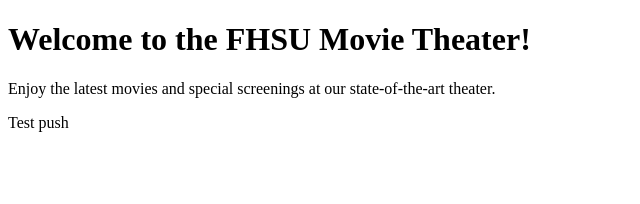
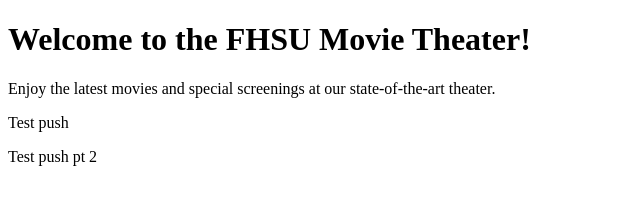
Before and after one commit to SrgtKillerSpark/fhsumovietheaterwebsite, a plain HTML site: page index.html in a window 1280 px wide. Shown: the whole page, without its empty margins (0-640 px from the left). Drawn offline with Linux system fonts and the light colour scheme.

Commit message:
testing git

```diff
--- a/index.html
+++ b/index.html
@@ -9,5 +9,6 @@
     <h1>Welcome to the FHSU Movie Theater!</h1>
     <p>Enjoy the latest movies and special screenings at our state-of-the-art theater.</p>
     <p> Test push </p>
-
+    <p> Test push pt 2 </p>
+</body>
 </html>
```
